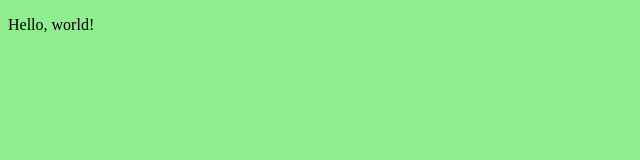
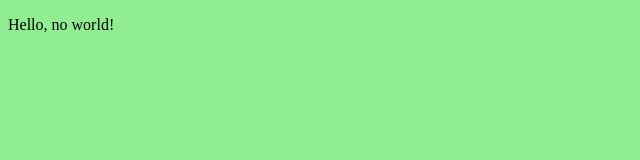
Before and after one commit to humirov/start, a plain HTML site: page index.html in a window 1280 px wide. Shown: the full height of the page, 0-640 px from the left. Drawn offline with Linux system fonts and the light colour scheme.

Commit message:
no world

```diff
--- a/index.html
+++ b/index.html
@@ -6,6 +6,6 @@
 	<title>Document</title>
 </head>
 <body>
-	<p>Hello, world!</p>
+	<p>Hello, no world!</p>
 </body>
 </html>
```
